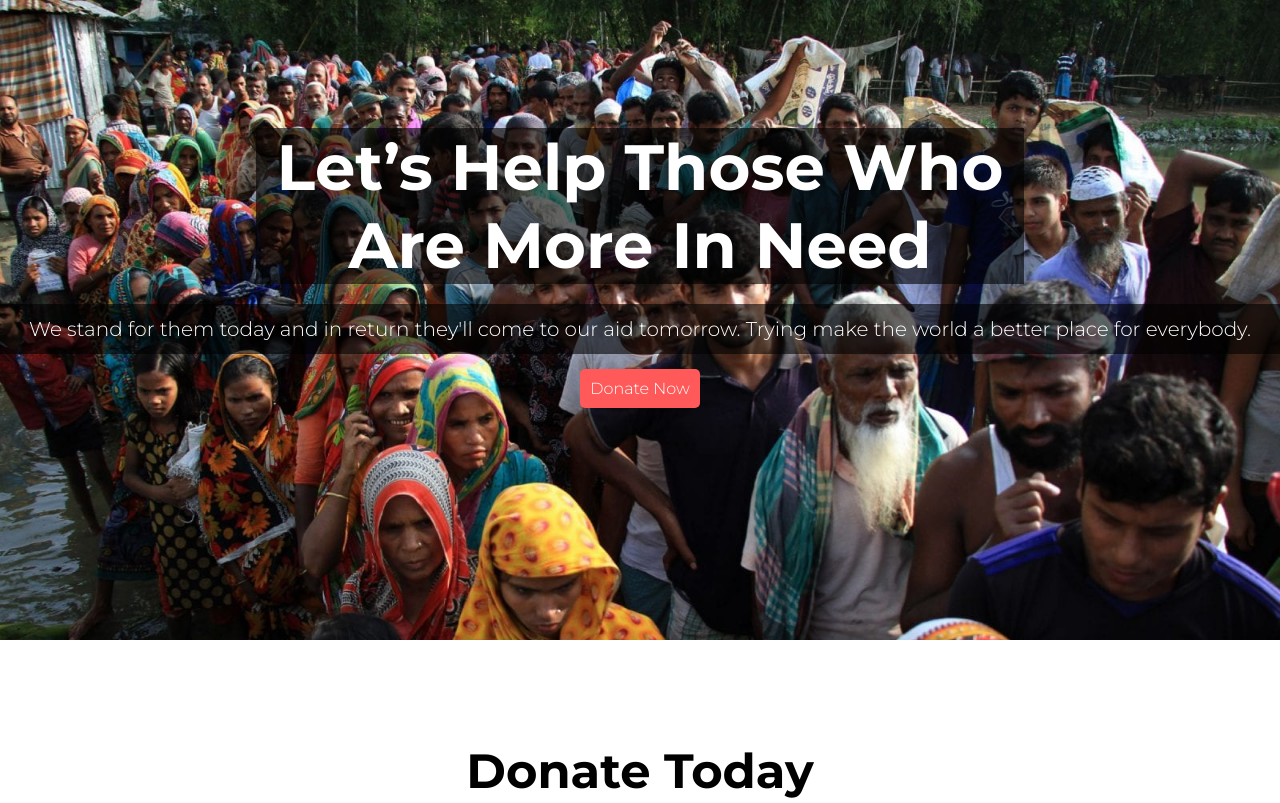
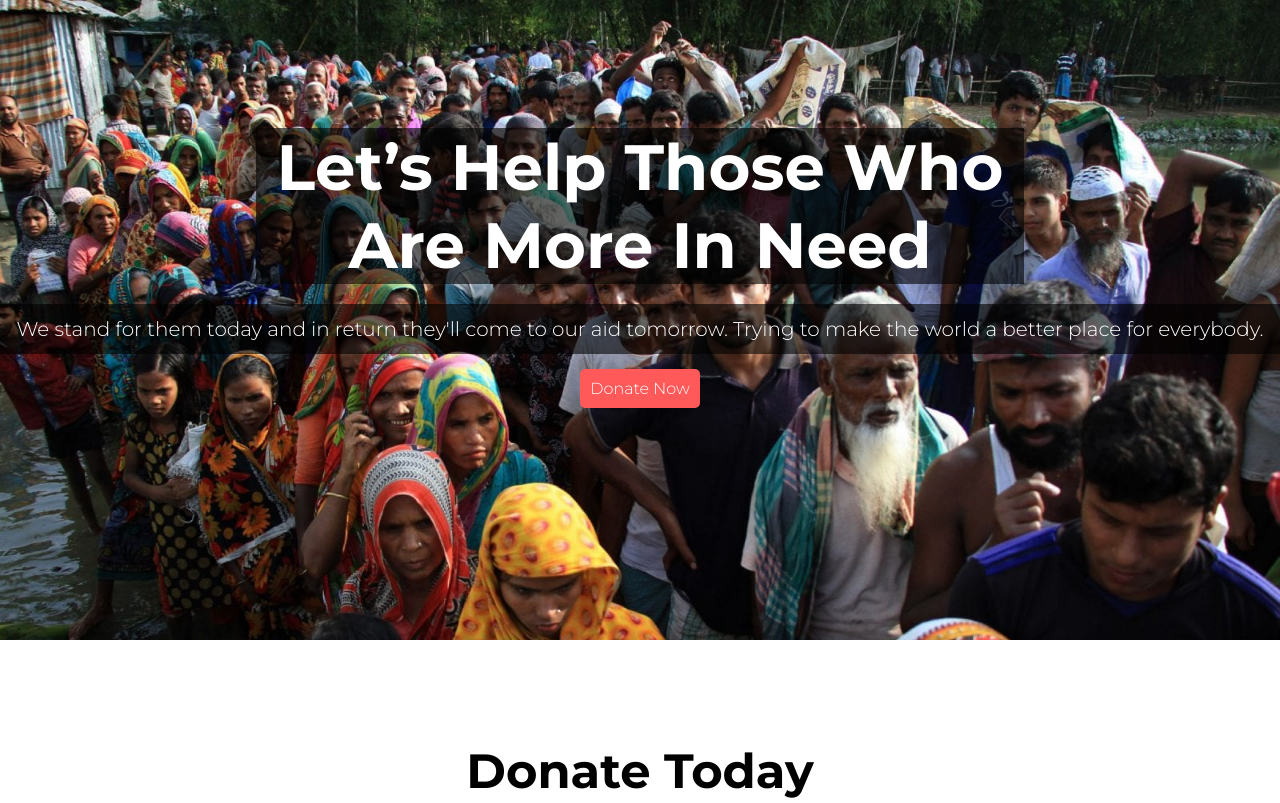
Before and after one commit to Akil18/donate-today, a plain HTML site: page index.html in a window 1280 px wide. Shown: the top 803 px of the page. Drawn offline with nearby package versions, Linux system fonts and the light colour scheme.

Commit message:
text correction

```diff
--- a/index.html
+++ b/index.html
@@ -15,7 +15,7 @@
         <div id="bg-blur">
             <h1>Let’s Help Those Who Are More In Need</h1>
             <p>
-                We stand for them today and in return they'll come to our aid tomorrow. Trying make the world a better place for everybody.
+                We stand for them today and in return they'll come to our aid tomorrow. Trying to make the world a better place for everybody.
             </p>
             <a class="link-btn" href="#">Donate Now</a>
         </div>
```
